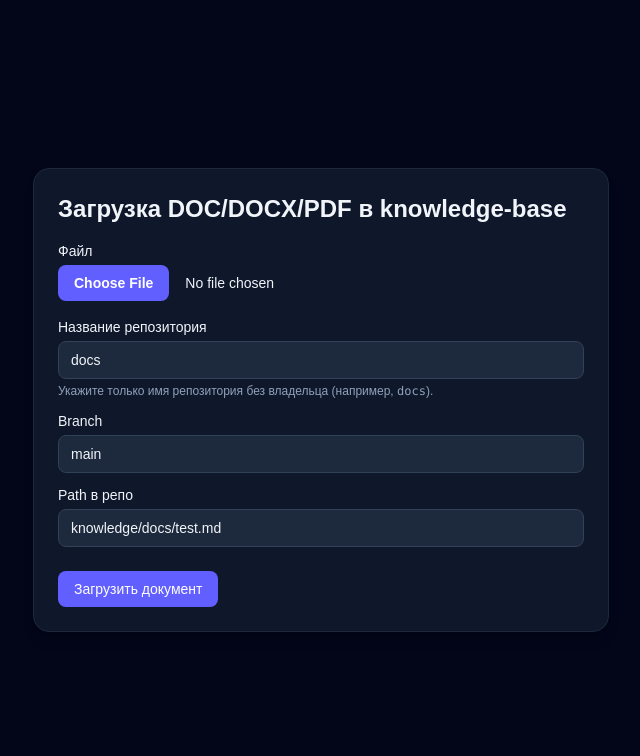
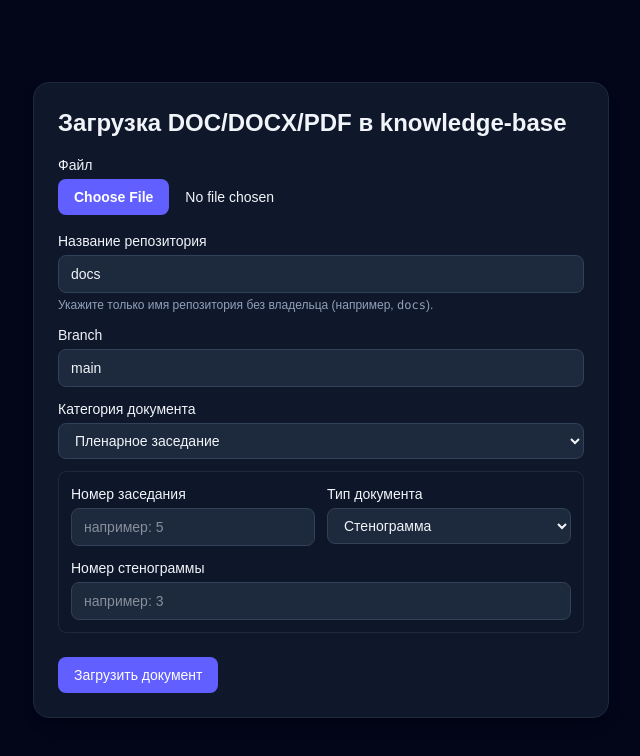
Before and after one commit to FedorovTeam/mono-repo, a Next.js app in the folder front/app-knowledge-console/: page / in a window 1280 px wide. Shown: the top 756 px of the page, without its empty margins (319-959 px from the left). Built offline with nearby package versions, Linux system fonts and the light colour scheme; no server answers.

Commit message:
feat: add structured path builder for knowledge uploads

```diff
--- a/front/app-knowledge-console/app/page.tsx
+++ b/front/app-knowledge-console/app/page.tsx
@@ -1,8 +1,29 @@
 'use client';
 
-import React, { useState } from 'react';
+import React, { useEffect, useMemo, useState } from 'react';
 
 type UploadStatus = 'idle' | 'uploading' | 'done' | 'error';
+
+type Category = 'plenary' | 'bibliography';
+type PlenaryDocumentType = 'transcript' | 'voting';
+type BibliographyCategory = 'deputies';
+
+interface PathResolution {
+  path: string | null;
+  error: string | null;
+}
+
+interface PlenaryFields {
+  sessionNumber: string;
+  documentType: PlenaryDocumentType;
+  transcriptNumber: string;
+  votingQuestionNumber: string;
+}
+
+interface BibliographyFields {
+  type: BibliographyCategory;
+  slug: string;
+}
 
 interface UploadResponse {
   data?: {
@@ -25,11 +46,22 @@ export default function HomePage() {
   const [file, setFile] = useState<File | null>(null);
   const [repository, setRepository] = useState('docs');
   const [branch, setBranch] = useState('main');
-  const [path, setPath] = useState('knowledge/docs/test.md');
+  const [category, setCategory] = useState<Category>('plenary');
+  const [plenaryFields, setPlenaryFields] = useState<PlenaryFields>({
+    sessionNumber: '',
+    documentType: 'transcript',
+    transcriptNumber: '',
+    votingQuestionNumber: '',
+  });
+  const [bibliographyFields, setBibliographyFields] = useState<BibliographyFields>({
+    type: 'deputies',
+    slug: '',
+  });
 
   const [status, setStatus] = useState<UploadStatus>('idle');
   const [message, setMessage] = useState<string | null>(null);
   const [documentId, setDocumentId] = useState<string | null>(null);
+  const [validationError, setValidationError] = useState<string | null>(null);
 
   const gatewayUrl = process.env.NEXT_PUBLIC_GATEWAY_URL;
   const apiKey = process.env.NEXT_PUBLIC_API_KEY;
@@ -40,9 +72,71 @@ export default function HomePage() {
     setFile(f);
   };
 
+  const formatWithLeadingZeros = (value: string) => value.padStart(2, '0');
+
+  const resolvePath = useMemo<PathResolution>(() => {
+    const plenaryPath = (): PathResolution => {
+      const session = plenaryFields.sessionNumber.trim();
+      if (!session) {
+        return { path: null, error: 'Введите номер заседания' };
+      }
+
+      if (plenaryFields.documentType === 'transcript') {
+        const transcript = plenaryFields.transcriptNumber.trim();
+        if (!transcript) {
+          return { path: null, error: 'Введите номер стенограммы' };
+        }
+        return {
+          path: `plenary/${formatWithLeadingZeros(session)}/transcripts/stenogramma-${formatWithLeadingZeros(transcript)}.md`,
+          error: null,
+        };
+      }
+
+      const question = plenaryFields.votingQuestionNumber.trim();
+      if (!question) {
+        return { path: null, error: 'Введите номер вопроса голосования' };
+      }
+
+      return {
+        path: `plenary/${formatWithLeadingZeros(session)}/votings/question-${formatWithLeadingZeros(question)}.md`,
+        error: null,
+      };
+    };
+
+    const bibliographyPath = (): PathResolution => {
+      const slug = bibliographyFields.slug.trim();
+      if (!slug) {
+        return { path: null, error: 'Укажите идентификатор/slug' };
+      }
+
+      if (bibliographyFields.type === 'deputies') {
+        return { path: `bibliography/deputies/${slug}.md`, error: null };
+      }
+
+      return { path: null, error: 'Неизвестная категория библиографии' };
+    };
+
+    return category === 'plenary' ? plenaryPath() : bibliographyPath();
+  }, [category, bibliographyFields, plenaryFields]);
+
+  useEffect(() => {
+    if (resolvePath.path) {
+      setValidationError(null);
+    }
+  }, [resolvePath.path]);
+
+  const updatePlenaryFields = (fields: Partial<PlenaryFields>) => {
+    setPlenaryFields((prev) => ({ ...prev, ...fields }));
+  };
+
+  const updateBibliographyFields = (fields: Partial<BibliographyFields>) => {
+    setBibliographyFields((prev) => ({ ...prev, ...fields }));
+  };
+
   const handleSubmit = async (e: React.FormEvent) => {
     e.preventDefault();
     setMessage(null);
+    setValidationError(null);
 
     if (!file) {
       setMessage('Выберите файл');
@@ -50,6 +144,10 @@ export default function HomePage() {
     }
     if (!gatewayUrl || !apiKey) {
       setMessage('NEXT_PUBLIC_GATEWAY_URL или NEXT_PUBLIC_API_KEY не заданы');
+      return;
+    }
+    if (!resolvePath.path) {
+      setValidationError(resolvePath.error ?? 'Заполните необходимые поля для пути');
       return;
     }
 
@@ -85,7 +183,7 @@ export default function HomePage() {
           fileSizeBytes: file.size,
           repository,
           branch,
-          path,
+          path: resolvePath.path,
         },
       };
 
@@ -196,14 +294,103 @@ export default function HomePage() {
                     className="w-full rounded-lg border border-slate-700 bg-slate-800 px-3 py-2 text-sm outline-none focus:ring-2 focus:ring-indigo-500"
                 />
               </div>
-              <div>
-                <label className="block text-sm mb-1">Path в репо</label>
-                <input
-                    type="text"
-                    value={path}
-                    onChange={(e) => setPath(e.target.value)}
-                    className="w-full rounded-lg border border-slate-700 bg-slate-800 px-3 py-2 text-sm outline-none focus:ring-2 focus:ring-indigo-500"
-                />
+
+              <div className="space-y-3">
+                <div>
+                  <label className="block text-sm mb-1">Категория документа</label>
+                  <select
+                      value={category}
+                      onChange={(e) => setCategory(e.target.value as Category)}
+                      className="w-full rounded-lg border border-slate-700 bg-slate-800 px-3 py-2 text-sm outline-none focus:ring-2 focus:ring-indigo-500"
+                  >
+                    <option value="plenary">Пленарное заседание</option>
+                    <option value="bibliography">Библиография</option>
+                  </select>
+                </div>
+
+                {category === 'plenary' && (
+                    <div className="space-y-3 rounded-lg border border-slate-800 bg-slate-900/50 p-3">
+                      <div className="grid grid-cols-1 gap-3 md:grid-cols-2">
+                        <div>
+                          <label className="block text-sm mb-1">Номер заседания</label>
+                          <input
+                              type="text"
+                              value={plenaryFields.sessionNumber}
+                              onChange={(e) => updatePlenaryFields({ sessionNumber: e.target.value })}
+                              placeholder="например: 5"
+                              className="w-full rounded-lg border border-slate-700 bg-slate-800 px-3 py-2 text-sm outline-none focus:ring-2 focus:ring-indigo-500"
+                          />
+                        </div>
+                        <div>
+                          <label className="block text-sm mb-1">Тип документа</label>
+                          <select
+                              value={plenaryFields.documentType}
+                              onChange={(e) =>
+                                  updatePlenaryFields({ documentType: e.target.value as PlenaryDocumentType })
+                              }
+                              className="w-full rounded-lg border border-slate-700 bg-slate-800 px-3 py-2 text-sm outline-none focus:ring-2 focus:ring-indigo-500"
+                          >
+                            <option value="transcript">Стенограмма</option>
+                            <option value="voting">Протокол голосования</option>
+                          </select>
+                        </div>
+                      </div>
+
+                      {plenaryFields.documentType === 'transcript' ? (
+                          <div>
+                            <label className="block text-sm mb-1">Номер стенограммы</label>
+                            <input
+                                type="text"
+                                value={plenaryFields.transcriptNumber}
+                                onChange={(e) => updatePlenaryFields({ transcriptNumber: e.target.value })}
+                                placeholder="например: 3"
+                                className="w-full rounded-lg border border-slate-700 bg-slate-800 px-3 py-2 text-sm outline-none focus:ring-2 focus:ring-indigo-500"
+                            />
+                          </div>
+                      ) : (
+                          <div>
+                            <label className="block text-sm mb-1">Номер вопроса голосования</label>
+                            <input
+                                type="text"
+                                value={plenaryFields.votingQuestionNumber}
+                                onChange={(e) =>
+                                    updatePlenaryFields({ votingQuestionNumber: e.target.value })
+                                }
+                                placeholder="например: 12"
+                                className="w-full rounded-lg border border-slate-700 bg-slate-800 px-3 py-2 text-sm outline-none focus:ring-2 focus:ring-indigo-500"
+                            />
+                          </div>
+                      )}
+                    </div>
+                )}
+
+                {category === 'bibliography' && (
+                    <div className="space-y-3 rounded-lg border border-slate-800 bg-slate-900/50 p-3">
+                      <div>
+                        <label className="block text-sm mb-1">Подкатегория</label>
+                        <select
+                            value={bibliographyFields.type}
+                            onChange={(e) => updateBibliographyFields({ type: e.target.value as BibliographyCategory })}
+                            className="w-full rounded-lg border border-slate-700 bg-slate-800 px-3 py-2 text-sm outline-none focus:ring-2 focus:ring-indigo-500"
+                        >
+                          <option value="deputies">Депутаты</option>
+                        </select>
+                      </div>
+                      <div>
+                        <label className="block text-sm mb-1">Slug / идентификатор</label>
+                        <input
+                            type="text"
+                            value={bibliographyFields.slug}
+                            onChange={(e) => updateBibliographyFields({ slug: e.target.value })}
+                            placeholder="например: ivanov-ivan"
+                            className="w-full rounded-lg border border-slate-700 bg-slate-800 px-3 py-2 text-sm outline-none focus:ring-2 focus:ring-indigo-500"
+                        />
+                        <p className="mt-1 text-xs text-slate-400">
+                          Итоговый путь будет вида <code>bibliography/deputies/slug.md</code>.
+                        </p>
+                      </div>
+                    </div>
+                )}
               </div>
             </div>
 
@@ -228,6 +415,19 @@ export default function HomePage() {
               </div>
           )}
 
+          {validationError && (
+              <div className="mt-4 rounded-lg border border-amber-500 bg-amber-950/40 px-3 py-2 text-sm text-amber-200">
+                {validationError}
+              </div>
+          )}
+
+          {resolvePath.path && (
+              <div className="mt-4 rounded-lg border border-slate-800 bg-slate-900/60 px-3 py-2">
+                <p className="text-xs uppercase text-slate-400">Предпросмотр пути</p>
+                <p className="font-mono text-sm text-indigo-200">{resolvePath.path}</p>
+              </div>
+          )}
+
           {documentId && (
               <p className="mt-2 text-xs text-slate-500">
                 ID документа: <span className="font-mono">{documentId}</span>
```
Also changed, not shown: 1 other file (tests, documents, lock files or other folders).
